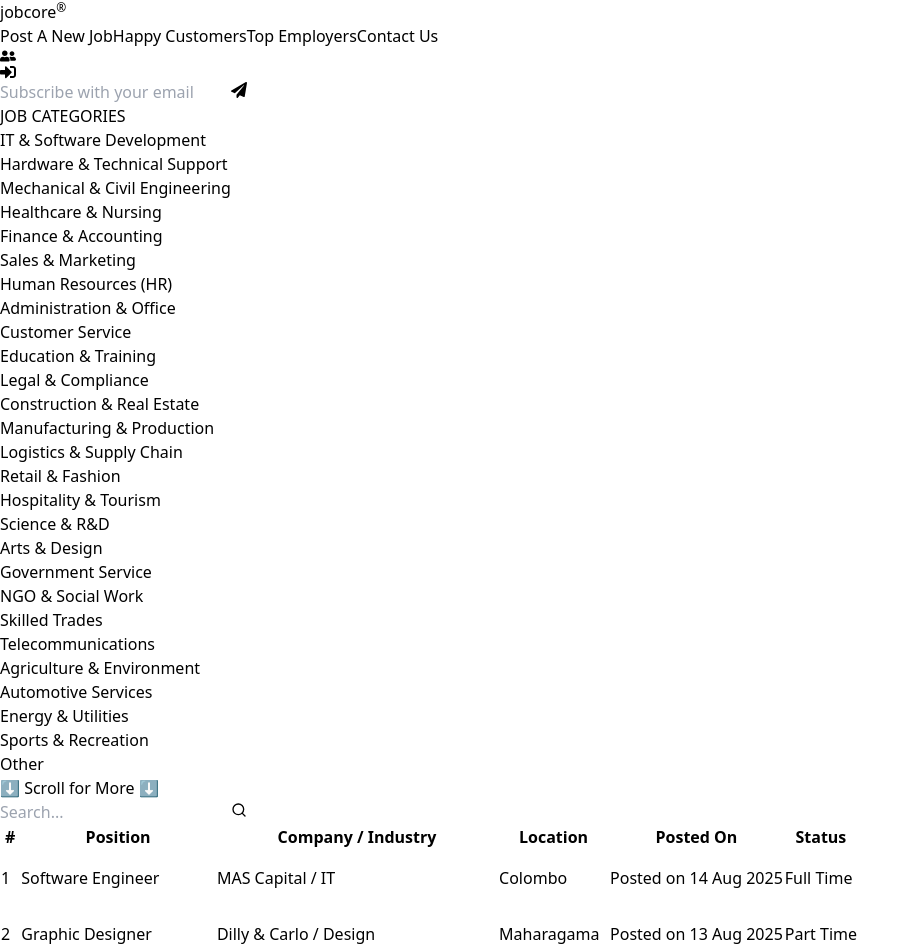
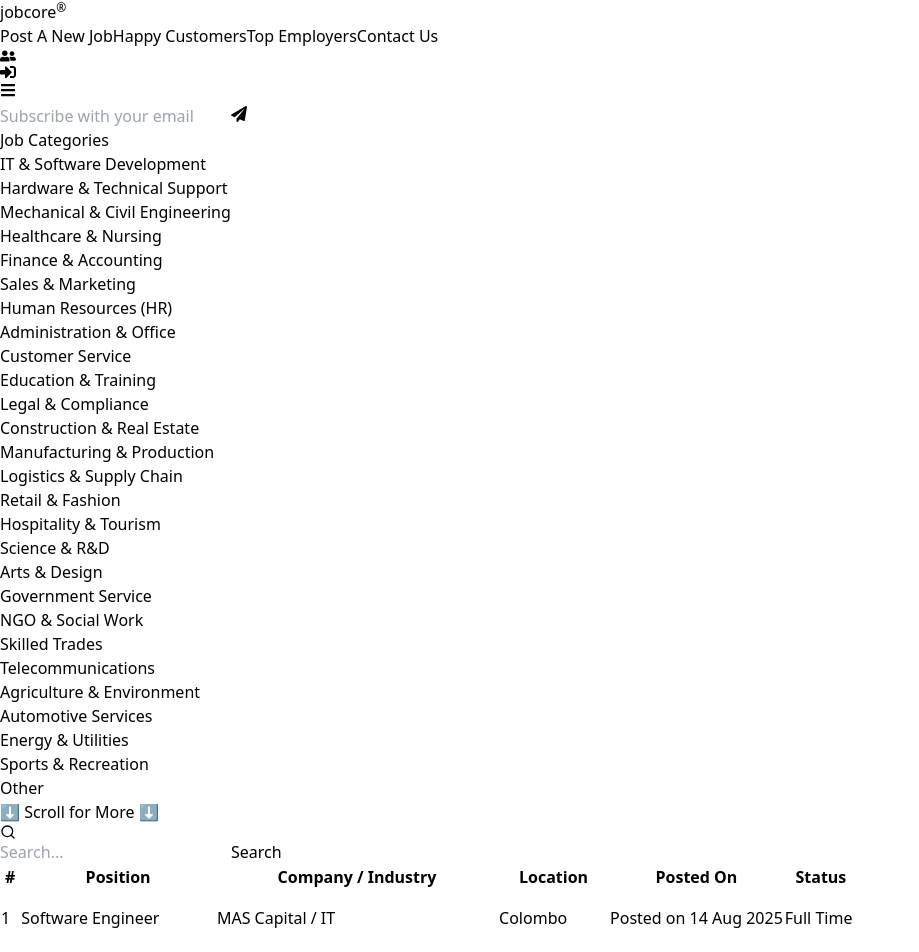
Before and after one commit to SanjayaPrasadRajapaksha/Job_Portal-Frontend, a React (Vite) app: page /categories/software-development in a window 1280 px wide. Shown: the top 952 px of the page, without its empty margins (0-919 px from the left). Built offline with nearby package versions, Linux system fonts and the light colour scheme.

Commit message:
Improve UX

```diff
--- a/package.json
+++ b/package.json
@@ -16,7 +16,7 @@
     "react": "^19.1.0",
     "react-dom": "^19.1.0",
     "react-icons": "^5.5.0",
-    "react-quill": "^2.0.0",
+    "react-quill-new": "^3.6.0",
     "react-quilljs": "^2.0.5",
     "react-router-dom": "^7.7.1"
   },
--- a/src/components/CommonJobTable.jsx
+++ b/src/components/CommonJobTable.jsx
@@ -1,55 +1,102 @@
-import { useState } from "react";
+import { useEffect, useRef, useState } from "react";
 
-export default function CommonJobTable({ jobs, columns, rowHoverColor = "bg-yellow-100", positionHoverColor = "text-[#8d0d37]", }) {
+export default function CommonJobTable({
+  jobs,
+  columns,
+  onRowClick,
+  rowHoverColor = "bg-yellow-100",
+  positionHoverColor = "text-[#8d0d37]",
+}) {
   const [hoveredRow, setHoveredRow] = useState(null);
+  const tableRef = useRef(null);
+  const [isScrolled, setIsScrolled] = useState(false);
+
+  // Detect scroll to add header shadow
+  useEffect(() => {
+    const handleScroll = () => {
+      if (tableRef.current) {
+        setIsScrolled(tableRef.current.scrollTop > 0);
+      }
+    };
+    tableRef.current?.addEventListener("scroll", handleScroll);
+    return () => {
+      tableRef.current?.removeEventListener("scroll", handleScroll);
+    };
+  }, []);
 
   return (
-        <div className="overflow-x-auto max-h-[440px] rounded shadow" style={{ overflowY: "auto" }}>
-            <table className="min-w-full border-collapse relative">
-                <thead>
-                    <tr className="bg-[#8f0231] text-white text-left" style={{ position: "sticky", top: 0, zIndex: 1 }}>
-                        {columns.map((col) => (
-                            <th key={col.key} className="py-4 px-3 font-semibold">{col.header}</th>
-                        ))}
+    <div
+      ref={tableRef}
+      className="overflow-x-auto max-h-[440px] rounded-lg shadow border border-gray-200"
+      style={{ overflowY: "auto" }}
+    >
+      <table className="min-w-full border-collapse">
+        {/* Table Header */}
+        <thead
+          className={`sticky top-0 z-10 transition-shadow ${
+            isScrolled ? "shadow-md" : ""
+          }`}
+        >
+          <tr className="bg-[#8f0231] text-white text-left">
+            {columns.map((col) => {
+              return (
+                <th
+                  key={col.key}
+                  className="py-3 px-4 text-sm border-b border-gray-300 font-normal"
+                >
+                  {col.header}
+                </th>
+              );
+            })}
           </tr>
         </thead>
+
+        {/* Table Body */}
         <tbody>
-                    {jobs.map((job, i) => (
+          {jobs.length > 0 ? (
+            jobs.map((job, rowIndex) => (
               <tr
-                            key={i}
-                           className={`border-t border-dashed  transition-colors duration-200 ${hoveredRow === i ? rowHoverColor : ""}`}
-
-                            onMouseEnter={() => setHoveredRow(i)}
+                key={rowIndex}
+                className={`border-t border-dashed transition-all duration-200 ease-in-out
+                  ${
+                    hoveredRow === rowIndex
+                      ? rowHoverColor
+                      : rowIndex % 2 === 0
+                      ? "bg-white"
+                      : "bg-gray-50"
+                  }
+                `}
+                onMouseEnter={() => setHoveredRow(rowIndex)}
                 onMouseLeave={() => setHoveredRow(null)}
+                onClick={() => onRowClick && onRowClick(job)}
                 style={{ cursor: "pointer", height: "56px" }}
               >
-                            {columns.map((col, idx) => {
-                                let cellClass = "py-2 px-3 text-sm";
-                                if (col.key === "id") {
-                                    cellClass += " text-center font-semibold ";
-                                    if (!hoveredRow === i) {
-                                        cellClass += " bg-green-500 text-white";
+                {columns.map((col) => {
+                  let cellClass =
+                    "py-3 px-4 text-sm transition-colors duration-150";
+                  // Remove font-medium for all cells, including Location, Posted On, Status
+                  // Position Column Hover Color
+                  if (col.key === "position" && hoveredRow === rowIndex) {
+                    cellClass += ` ${positionHoverColor}`;
                   }
+                  // Extra Custom Class
+                  if (col.className) {
+                    cellClass += ` ${col.className}`;
                   }
-                                if (col.key === "position") {
-                                    cellClass += " font-semibold";
-                                    if (hoveredRow === i) cellClass += ` ${positionHoverColor}`;
-                                }
-                                if (col.className) cellClass += ` ${col.className}`;
                   return (
-                                    <td
-                                        key={col.key}
-                                        className={cellClass}
-                                    >
-                                        {col.render ? col.render(job, i) : job[col.key]}
+                    <td key={col.key} className={cellClass}>
+                      {col.render ? col.render(job, rowIndex) : job[col.key]}
                     </td>
                   );
                 })}
               </tr>
-                    ))}
-                    {jobs.length === 0 && (
+            ))
+          ) : (
             <tr>
-                            <td colSpan={columns.length} className="text-center py-4 text-gray-500 font-semibold">
+              <td
+                colSpan={columns.length}
+                className="text-center py-6 text-gray-500 font-semibold text-sm"
+              >
                 No jobs found.
               </td>
             </tr>
--- a/src/components/CommonSearchBar.jsx
+++ b/src/components/CommonSearchBar.jsx
@@ -1,35 +1,59 @@
 import { useState } from "react";
-import { FiSearch } from "react-icons/fi";
+import { FiSearch, FiX } from "react-icons/fi";
 
-export default function CommonSearchBar({ onSearch }) {
+export default function CommonSearchBar({ onSearch, placeholder = "Search..." }) {
   const [searchText, setSearchText] = useState("");
 
   const handleSubmit = (e) => {
     e.preventDefault();
-    if (onSearch) onSearch(searchText);
+    if (onSearch) onSearch(searchText.trim());
+  };
+
+  const handleClear = () => {
+    setSearchText("");
+    if (onSearch) onSearch("");
   };
 
   return (
     <form
       onSubmit={handleSubmit}
-      className="flex items-center w-full max-w-xs gap-2"
+      className="flex items-center w-full sm:max-w-md gap-2 px-2 py-1 bg-white border border-green-200 rounded-lg shadow-sm focus-within:ring-2 focus-within:ring-green-300 transition-all duration-300"
+      role="search"
+      aria-label="Search jobs"
     >
-      {/* Boxed input field */}
+      {/* Search Icon (Decorative) */}
+      <FiSearch className="text-green-500 text-lg flex-shrink-0" aria-hidden="true" />
+
+      {/* Input */}
       <input
         type="text"
-        placeholder="Search..."
-        className="flex-1 px-3 py-2 placeholder-gray-400 border border-green-200 rounded-lg shadow-sm focus:outline-none focus:ring-2 focus:ring-green-300 transition-all duration-300 text-sm bg-white"
+        placeholder={placeholder}
+        className="flex-1 px-2 py-1 placeholder-gray-400 text-sm focus:outline-none"
         value={searchText}
         onChange={(e) => setSearchText(e.target.value)}
-        style={{ minWidth: "0" }}
+        onKeyDown={(e) => {
+          if (e.key === "Escape") handleClear();
+        }}
       />
-      {/* Separate search icon button */}
+
+      {/* Clear Button (only if text exists) */}
+      {searchText && (
+        <button
+          type="button"
+          onClick={handleClear}
+          className="p-1 text-gray-400 hover:text-gray-600 transition"
+          aria-label="Clear search"
+        >
+          <FiX />
+        </button>
+      )}
+
+      {/* Submit Button */}
       <button
         type="submit"
-        className="flex items-center justify-center w-10 h-10 bg-green-500 rounded-md hover:bg-green-600 transition-all duration-300"
-        aria-label="Search"
+        className="px-3 py-1.5 bg-green-500 rounded-md hover:bg-green-600 transition text-white text-sm font-semibold flex items-center"
       >
-        <FiSearch className="text-white text-lg" />
+        Search
       </button>
     </form>
   );
--- a/src/components/NavBar/NavBar.jsx
+++ b/src/components/NavBar/NavBar.jsx
@@ -1,11 +1,23 @@
-import { FaSignInAlt, FaUserFriends } from 'react-icons/fa';
-import { Link } from 'react-router-dom';
+import { FaSignInAlt, FaUserFriends, FaBars } from 'react-icons/fa';
+import { Link, useLocation } from 'react-router-dom';
+import { useState } from 'react';
 
 export default function NavBar() {
+  const [isMenuOpen, setIsMenuOpen] = useState(false);
+  const location = useLocation();
+
+  const navLinks = [
+    { label: 'Happy Customers', path: '/customers' },
+    { label: 'Top Employers', path: '/employers' },
+    { label: 'Contact Us', path: '/contact' },
+  ];
+
   return (
-    <nav className="flex items-center justify-between bg-[#ecf8f8] px-6 py-2 h-20 shadow-lg border-b border-[rgb(247,184,1)]">
-      {/* Left Section: Logo with Static Underline */}
-      <div className="flex items-center gap-2 min-w-fit">
+    <nav className="bg-[#ecf8f8] border-b border-[rgb(247,184,1)] shadow-lg">
+      <div className="max-w-7xl mx-auto px-6 py-3 flex items-center justify-between h-20">
+
+        {/* Logo */}
+        <Link to="/" className="flex items-center gap-2 min-w-fit">
           <div className="flex flex-col">
             <span className="font-extrabold text-3xl tracking-tight text-[#720026] leading-none relative flex items-baseline">
               jobcor
@@ -14,14 +26,12 @@ export default function NavBar() {
                 <sup className="text-xs font-normal text-[rgb(247,184,1)] ml-0.5">®</sup>
               </span>
             </span>
-          {/* Gradient animated underline */}
             <span className="block w-16 h-1 mt-1 rounded-full bg-gradient-to-r from-yellow-400 via-orange-400 to-red-500 animate-pulse"></span>
           </div>
-      </div>
+        </Link>
 
-
-      {/* Right Section: All Nav Buttons and Links */}
-      <div className="flex items-center gap-3">
+        {/* Desktop Menu */}
+        <div className="hidden md:flex items-center gap-4">
           <Link
             to="/post/new"
             className="px-4 py-2 rounded bg-green-500 text-[#ecf8f8] font-semibold shadow text-sm
@@ -30,34 +40,85 @@ export default function NavBar() {
             Post A New Job
           </Link>
 
+          {navLinks.map((link) => (
+            <Link
+              key={link.path}
+              to={link.path}
+              className={`text-sm font-semibold ${
+                location.pathname === link.path
+                  ? 'text-[#720026] underline'
+                  : 'text-[#720026] hover:underline'
+              }`}
+            >
+              {link.label}
+            </Link>
+          ))}
 
-        <a
-          href="#"
-          className="px-4 py-2 rounded bg-[rgb(247,184,1)] text-[#720026] font-semibold text-sm hover:bg-[#720026] hover:text-[#ecf8f8] transition border border-[rgb(247,184,1)]"
-        >
-          Happy Customers
-        </a>
-        <a href="#" className="text-[#720026] font-semibold hover:underline text-sm">
-          Top Employers
-        </a>
-        <a href="#" className="text-[#720026] font-semibold hover:underline text-sm">
-          Contact Us
-        </a>
-        <a
-          href="#"
+          <Link
+            to="/user"
             className="bg-[rgb(247,184,1)] hover:bg-[#720026] rounded px-3 py-2 flex items-center justify-center transition-shadow border border-[rgb(247,184,1)]"
             title="User"
           >
             <FaUserFriends className="text-xl text-[#720026]" />
-        </a>
-        <a
-          href="#"
+          </Link>
+
+          <Link
+            to="/login"
             className="bg-[rgb(247,184,1)] hover:bg-[#720026] rounded px-3 py-2 flex items-center justify-center transition-shadow border border-[rgb(247,184,1)]"
             title="Login"
           >
             <FaSignInAlt className="text-xl text-[#720026]" />
-        </a>
+          </Link>
         </div>
+
+        {/* Mobile Menu Button */}
+        <button
+          className="md:hidden text-[#720026]"
+          onClick={() => setIsMenuOpen(!isMenuOpen)}
+          aria-label="Toggle Menu"
+        >
+          <FaBars className="text-2xl" />
+        </button>
+      </div>
+
+      {/* Mobile Menu Dropdown */}
+      {isMenuOpen && (
+        <div className="md:hidden bg-[#ecf8f8] border-t border-[rgb(247,184,1)] flex flex-col p-4 space-y-3">
+          <Link
+            to="/post/new"
+            className="px-4 py-2 rounded bg-green-500 text-[#ecf8f8] font-semibold text-sm hover:bg-green-600 transition"
+            onClick={() => setIsMenuOpen(false)}
+          >
+            Post A New Job
+          </Link>
+          {navLinks.map((link) => (
+            <Link
+              key={link.path}
+              to={link.path}
+              className="text-[#720026] font-semibold hover:underline text-sm"
+              onClick={() => setIsMenuOpen(false)}
+            >
+              {link.label}
+            </Link>
+          ))}
+          <div className="flex gap-3">
+            <Link
+              to="/user"
+              className="bg-[rgb(247,184,1)] hover:bg-[#720026] rounded px-3 py-2 flex items-center justify-center border border-[rgb(247,184,1)]"
+              onClick={() => setIsMenuOpen(false)}
+            >
+              <FaUserFriends className="text-xl text-[#720026]" />
+            </Link>
+            <Link
+              to="/login"
+              className="bg-[rgb(247,184,1)] hover:bg-[#720026] rounded px-3 py-2 flex items-center justify-center border border-[rgb(247,184,1)]"
+              onClick={() => setIsMenuOpen(false)}
+            >
+              <FaSignInAlt className="text-xl text-[#720026]" />
+            </Link>
+          </div>
+        </div>
+      )}
     </nav>
   );
 }
--- a/src/components/Sidebar/Sidebar.jsx
+++ b/src/components/Sidebar/Sidebar.jsx
@@ -1,5 +1,6 @@
 import { FaPaperPlane } from "react-icons/fa";
-import { Link } from 'react-router-dom';
+import { Link, useLocation } from "react-router-dom";
+
 const jobCategories = [
   { name: "IT & Software Development", path: "/categories/software-development" },
   { name: "Hardware & Technical Support", path: "/categories/hardware-technical-support" },
@@ -31,57 +32,60 @@ const jobCategories = [
 ];
 
 export default function Sidebar() {
+  const location = useLocation();
+
   return (
-  <aside className="w-64 min-w-[220px] flex flex-col bg-[#fdfffc] border-r border-[rgb(247,184,1)] shadow-lg z-20 max-h-[90vh] my-4 rounded-2xl">
-      <div className="flex-1 flex flex-col bg-gradient-to-b from-[rgb(247,184,1)] to-[rgb(255,206,61)] overflow-hidden">
-
-
-      {/* Inline Subscribe Form */}
-        <div className="p-1 bg-white shadow-md border-b border-[rgb(247,184,1)]">
-
+    <aside className="w-64 min-w-[220px] flex flex-col bg-white border-r border-[rgb(247,184,1)] shadow-lg z-20 max-h-[90vh] my-4 rounded-2xl overflow-hidden">
+      {/* Subscribe Form */}
+      <div className="p-3 bg-gradient-to-b from-[rgb(247,184,1)] to-[rgb(255,206,61)] border-b border-[rgb(247,184,1)]">
         <form className="flex items-center gap-2">
           <input
             type="email"
             placeholder="Subscribe with your email"
+            aria-label="Subscribe with your email"
             className="flex-1 px-3 py-2 rounded-full border border-[rgb(247,184,1)] focus:outline-none focus:ring-2 focus:ring-[rgb(247,184,1)] text-sm placeholder-[#720026] bg-white"
             required
           />
           <button
             type="submit"
             className="p-2 rounded-full bg-[#720026] text-[rgb(247,184,1)] shadow-md hover:bg-[#a8324a] hover:text-white transition-all duration-200 border-2 border-[rgb(247,184,1)] flex items-center justify-center"
+            aria-label="Send subscription"
           >
             <FaPaperPlane className="text-sm" />
           </button>
         </form>
-
       </div>
 
       {/* Heading */}
-        <h2 className="bg-[#720026] text-[#ecf8f8] text-sm text-center py-3 font-semibold tracking-wide uppercase">
-          JOB CATEGORIES
+      <h2 className="bg-[#720026] text-[#ecf8f8] text-sm text-center py-3 font-semibold tracking-wide uppercase shadow">
+        Job Categories
       </h2>
 
-        {/* Category List */}
-        <ul className="flex-1 overflow-y-auto py-2 px-2 space-y-2 scrollbar-thin scrollbar-thumb-[#720026] scrollbar-track-[rgb(247,184,1)]">
-          {jobCategories.map((cat) => (
-            <li
-              key={cat.name}
-              className="text-sm font-semibold px-3 py-2 hover:bg-[#720026] hover:text-[#ecf8f8] rounded-lg transition cursor-pointer shadow-sm"
+      {/* Categories */}
+      <ul className="flex-1 overflow-y-auto py-2 px-2 space-y-1 scrollbar-thin scrollbar-thumb-[#720026] scrollbar-track-[rgb(247,184,1)]">
+        {jobCategories.map((cat) => {
+          const isActive = location.pathname === cat.path;
+          return (
+            <li key={cat.name}>
+              <Link
+                to={cat.path}
+                className={`block px-3 py-2 text-sm font-semibold rounded-lg transition-colors duration-200 ${
+                  isActive
+                    ? "bg-[#720026] text-white shadow-md"
+                    : "hover:bg-[#720026] hover:text-white text-gray-800"
+                }`}
               >
-              <Link to={cat.path} className="block w-full h-full">
                 {cat.name}
               </Link>
             </li>
-          ))}
+          );
+        })}
       </ul>
 
-        {/* Scroll hint */}
-        <div className="bg-[#720026] text-[#ecf8f8] text-xs text-center py-2 flex items-center justify-center gap-2 border-t border-[rgb(247,184,1)]">
-          <span className="animate-bounce">⬇️</span> Scroll for More <span className="animate-bounce">⬇️</span>
-        </div>
-
-
-
+      {/* Scroll Hint */}
+      <div className="bg-[#720026] text-[#ecf8f8] text-xs text-center py-2 flex items-center justify-center gap-2 border-t border-[rgb(247,184,1)] opacity-90">
+        <span className="animate-bounce">⬇️</span> Scroll for More{" "}
+        <span className="animate-bounce">⬇️</span>
       </div>
     </aside>
   );
--- a/src/pages/Categories/SoftwareDevelopment.jsx
+++ b/src/pages/Categories/SoftwareDevelopment.jsx
@@ -57,12 +57,14 @@ export default function SoftwareDevelopment() {
   { key: "id", header: "#", render: (job, i) => i + 1, className: "bg-green-500 text-white text-center font-semibold min-w-[40px] w-[1%]" },
   { key: "position", header: "Position", className: "text-[#8d0d37] font-semibold" },
   { key: "company", header: "Company / Industry", className: "font-semibold" },
-            { key: "location", header: "Location", className: "" },
-            { key: "postedOn", header: "Posted On", render: (job) => `Posted on ${job.postedOn}`, className: "" },
-            { key: "status", header: "Status", className: "", render: (job) => (
+  { key: "location", header: "Location" }, // No bold here
+  { key: "postedOn", header: "Posted On", render: (job) => `Posted on ${job.postedOn}` }, // No bold here
+  { key: "status", header: "Status", render: (job) => (
       <span className={`${job.status === "Full Time" ? "text-green-700" : "text-blue-700"}`}>{job.status}</span>
-            ) },
+    )
+  },
 ];
+
 
         return (
             <div className="p-4">
```
Also changed, not shown: src/components/Footer/Footer.jsx (+22 -17 lines), src/pages/JobPost/NewJobPost.jsx (+31 -36 lines), 1 other file (tests, documents, lock files or other folders). Lines whose indentation alone changed are shown as unchanged.
